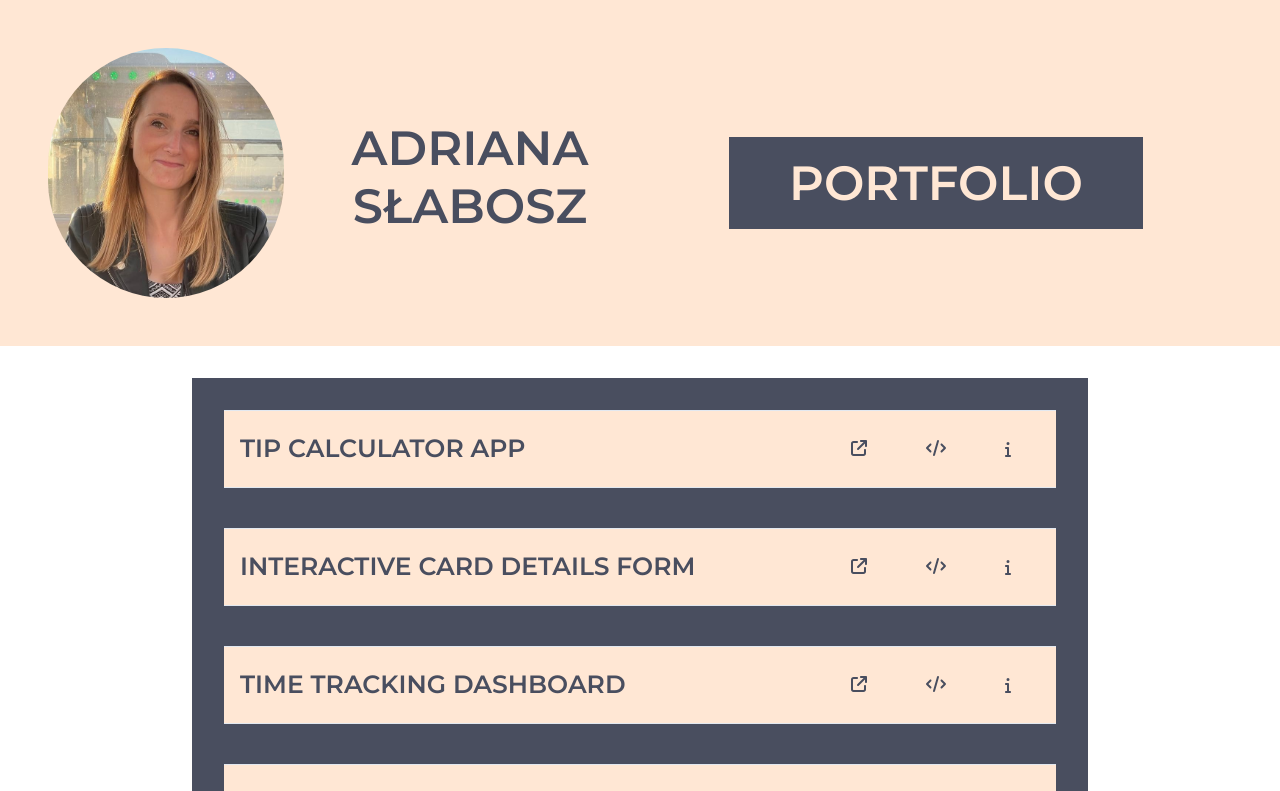
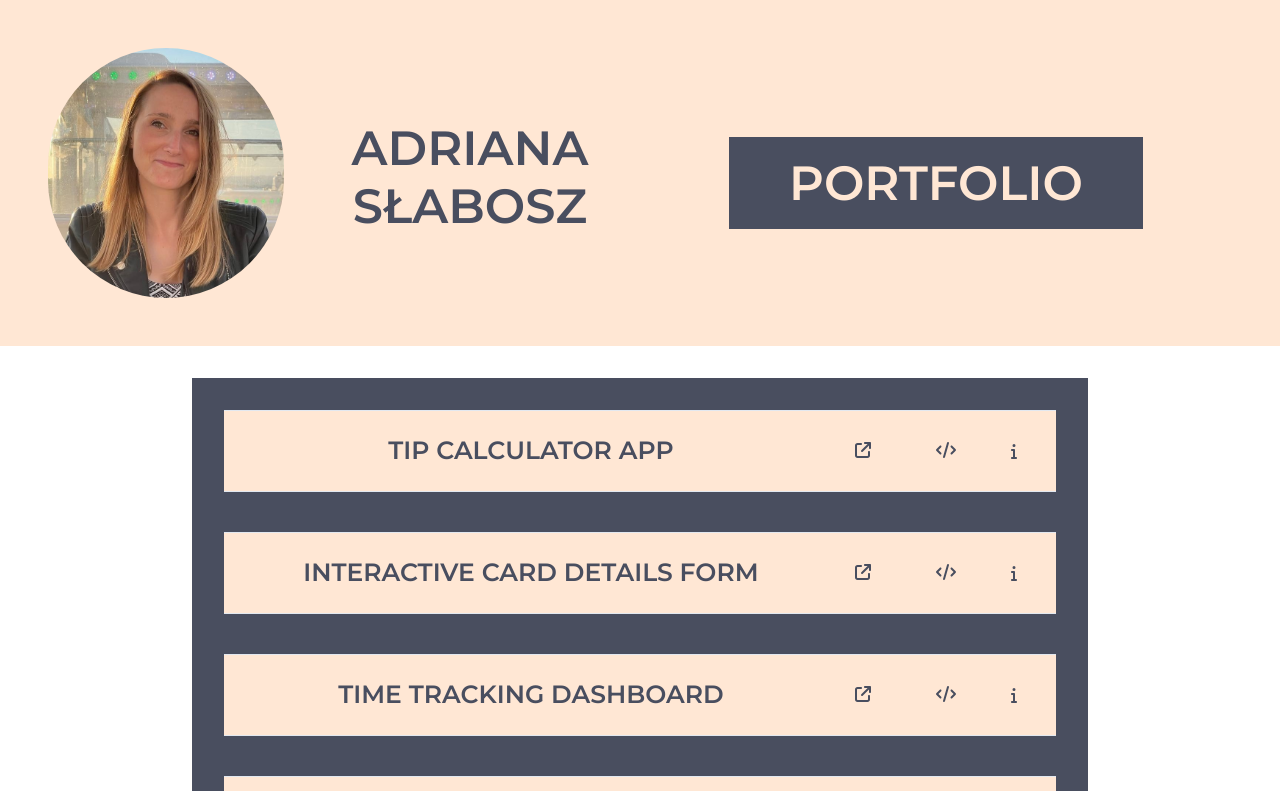
Before and after one commit to a-zajonc/portfolio, a React (Create React App) app: page / in a window 1280 px wide. Shown: the top 791 px of the page. Built offline with nearby package versions, Linux system fonts and the light colour scheme.

Commit message:
Change Accordion Button Placement

```diff
--- a/src/components/PorfolioList/PortolioElement/index.js
+++ b/src/components/PorfolioList/PortolioElement/index.js
@@ -30,8 +30,7 @@ export function PortfolioElement({
           bgColor="#FFE7D4"
           display="flex"
           flexDirection="row"
-          h="fit-content"
-          p="1rem"
+          h="80px"
           justifyContent="space-between"
           alignItems="center"
           color="#494E5F"
@@ -39,6 +38,7 @@ export function PortfolioElement({
             bgColor: "#edcbaf",
           }}
         >
+          <AccordionButton h="100%">
             <Text
               color="#494E5F"
               fontSize={{ sm: "15px", md: "20px", xl: "25px" }}
@@ -62,7 +62,7 @@ export function PortfolioElement({
             >
               <Link
                 href={website}
-              _hover={{ bgColor: "#e3c2a9" }}
+                _hover={{ bgColor: "#FFE7D4" }}
                 p="10px"
                 isExternal
               >
@@ -73,17 +73,17 @@ export function PortfolioElement({
               </Link>
               <Link
                 href={code}
-              _hover={{ bgColor: "#e3c2a9" }}
+                _hover={{ bgColor: "#FFE7D4" }}
                 p="10px"
                 isExternal
               >
                 <FontAwesomeIcon icon={faCode} color="#494E5F" />
               </Link>
-            <AccordionButton w="fit-content" p="10px">
               <FontAwesomeIcon icon={faInfo} color="#494E5F" />
+            </Box>
           </AccordionButton>
         </Box>
-        </Box>
+
         <AccordionPanel pb={4} color="white">
           <Box
             display="flex"
```
Lines whose indentation alone changed are shown as unchanged.
